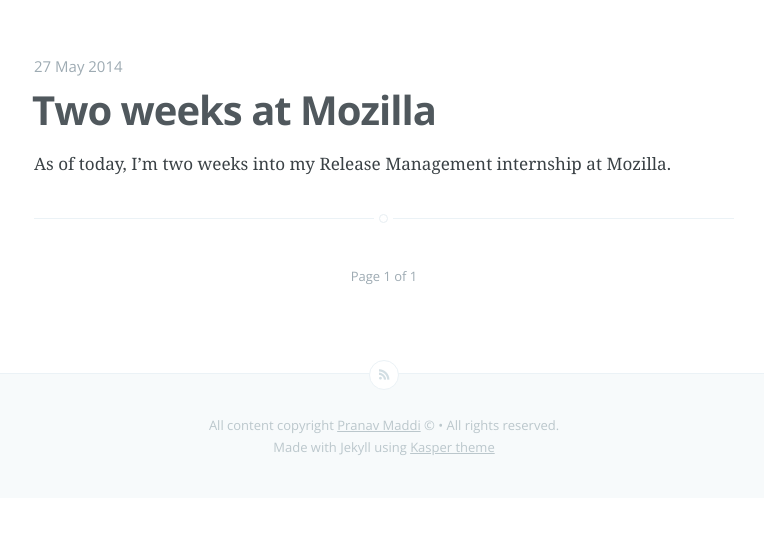
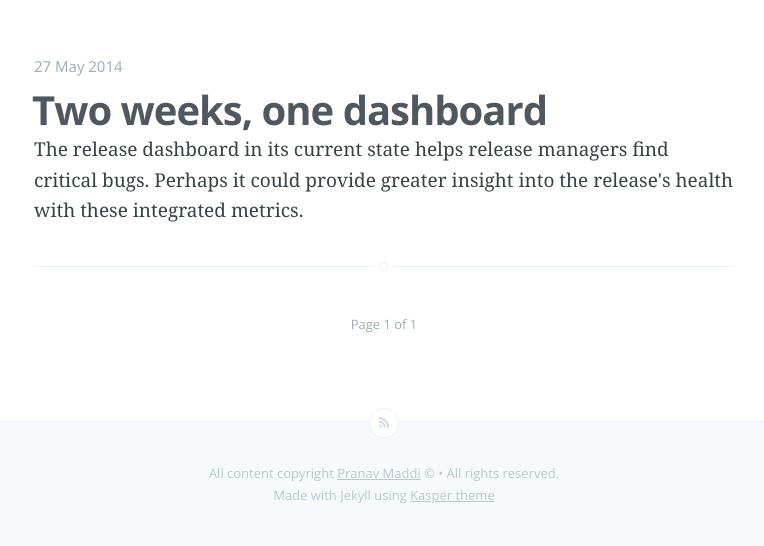
Before and after one commit to pmaddi/pmaddi.github.io, a Jekyll site: the page built from index.html, in a window 1280 px wide. Shown: the part 540-1086 px from the top of the page, without its empty margins (256-1020 px from the left). Built offline with Jekyll 4.4.1, drawn with Linux system fonts in a browser that asks for light colours; Markdown is read by kramdown in place of the engine named in the settings; the list of posts is cut into pages by our own code; before the commit the page ends 1038 px from its top, so only the background shows below that.

Commit message:
moved post

```diff
--- a/_posts/2014-05-27-two-weeks-at-mozilla.md
+++ b/_posts/2014-05-27-two-weeks-at-mozilla.md
@@ -1,20 +1,22 @@
 ---
 layout: post
-title:  "Two weeks at Mozilla"
+title:  "Two weeks, one dashboard"
 date:   2014-05-27 17:00:00
 categories: mozilla intern
+excerpt: "The release dashboard in its current state helps release managers find critical bugs. Perhaps it could provide greater insight into the release's health with these integrated metrics.
+"
 ---
-As of today, I'm two weeks into my Release Management internship at Mozilla.
+I'm two weeks into my Release Management internship at Mozilla. So far, it has been an incredible experience.
 
 ![The glorious firefox](http://news.worldwild.org/wp-content/uploads/2008/09/red_panda.jpg)
 
-For the unititiated, release managers make sure the right code gets into the codebase. Mozilla ships updates often--Firefox every 6 weeks. We make sure that important features and stable patches ship. Among other things, this involves deciding what bugs and features are critical for the release and ensuring those get completed.
+For the uninitiated, release managers make sure the right code gets into the codebase. Mozilla ships updates often--Firefox every 6 weeks. We make sure that important features and stable patches ship. Among other things, this involves deciding what bugs and features are critical for the release and ensuring those get completed.
 
-This summer, apart from helping managing a few releases, I'll be working on my intern project, the release management dashbaord.
+This summer, apart from helping managing a few releases, I'll be working on my intern project, the release management dashboard.
 
 ## The dashboard
 
-It would be convientient to have an idea of how a release of Firefox is coming along by glancing at a single page.
+It would be convenient to have an idea of how a release of Firefox is coming along by glancing at a single page.
 
 [Willie][Willie], the previous intern on the team has made great progress on a dashboard that does just this. Currently his [dashboard][rrdash] can create charts of key bug metrics. It's very useful already, as it generates a timeseries from any bugzilla query.
 
```
Also changed, not shown: other parts of _posts/2014-05-27-two-weeks-at-mozilla.md (+1 -1 lines), 1 other file.
